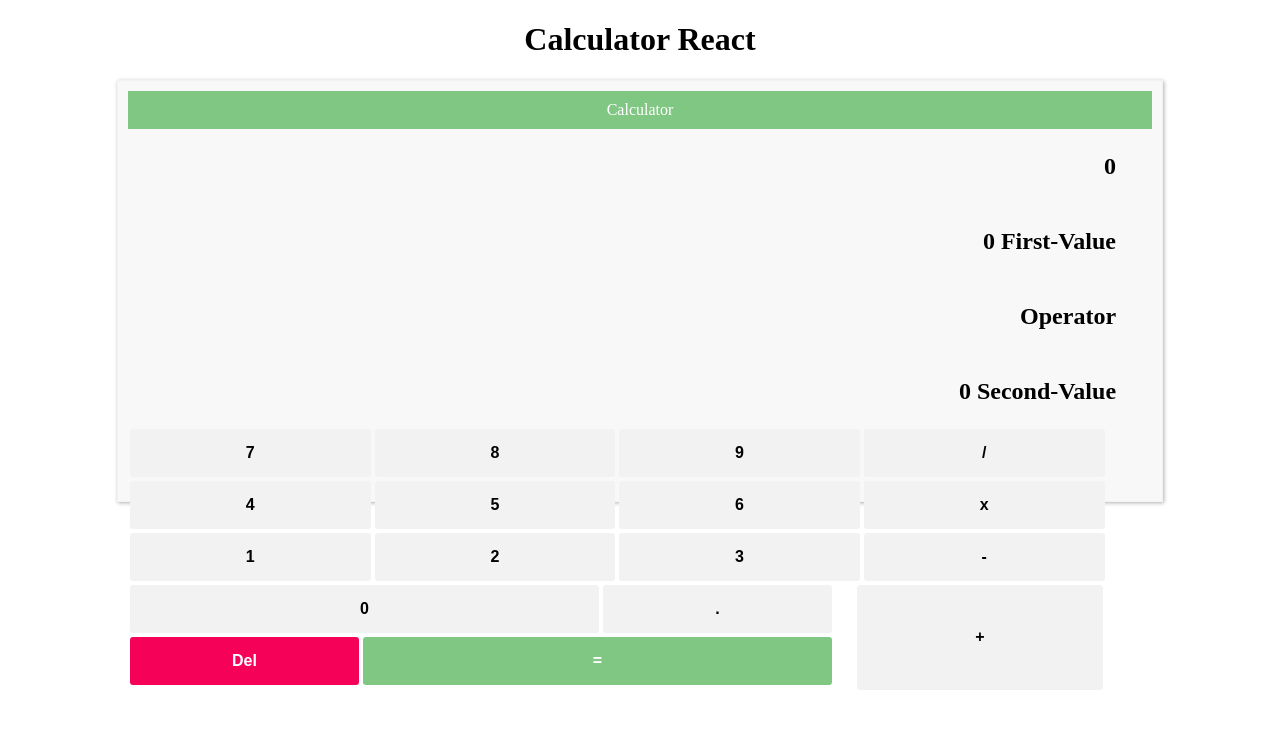
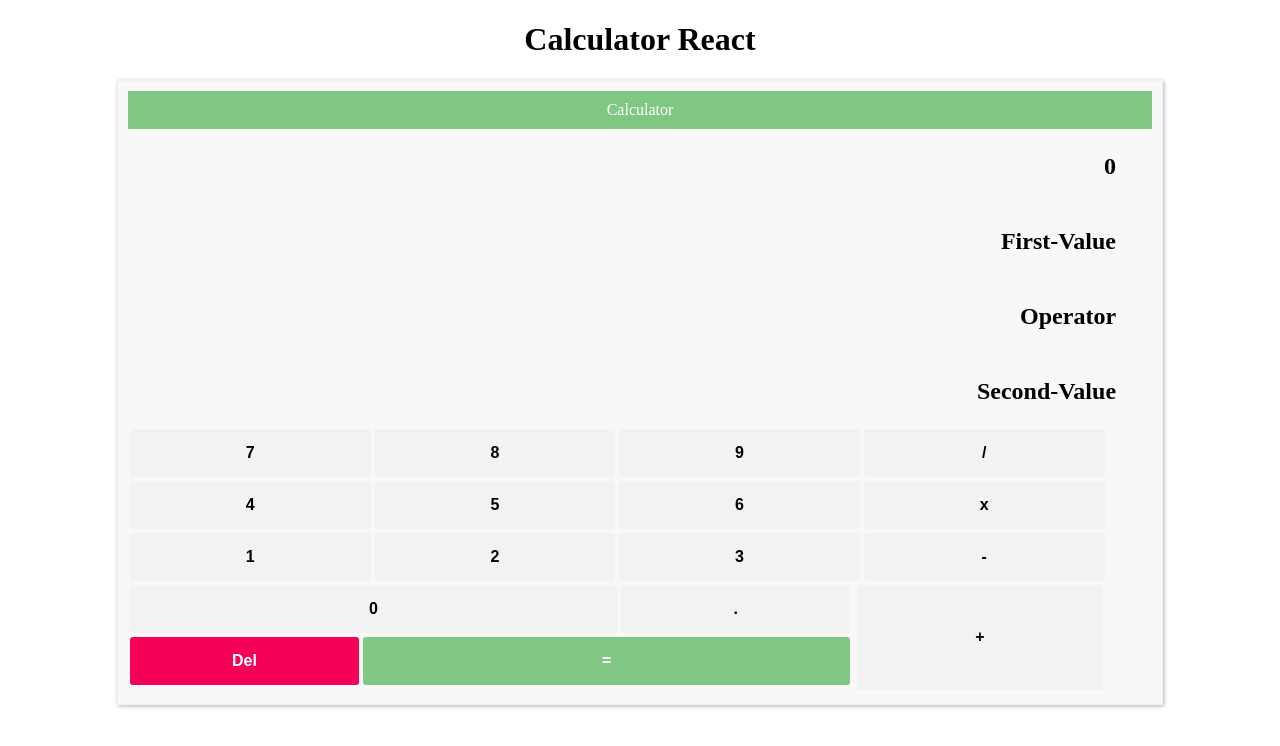
Before and after one commit to fhyem/calculator, a React app: page / in a window 1280 px wide. Shown: the top 746 px of the page. Built offline with nearby package versions, Linux system fonts and the light colour scheme.

Commit message:
added Dot functionality

```diff
--- a/components/App.js
+++ b/components/App.js
@@ -6,6 +6,14 @@ function App() {
   const [secondValue, setSecondValue] = useState(0);
   const [result, setResult] = useState(0);
   const [operator, setOperator] = useState("");
+
+  const inputDot = () => {
+    if (firstValue.indexOf(".") === -1 && operator === "") {
+      setFirstValue(firstValue + ".");
+    } else if (secondValue.indexOf(".") === -1) {
+      setSecondValue(secondValue + ".");
+    }
+  };
 
   const numInput = (e) => {
     if (firstValue === 0 || result !== 0) {
@@ -57,9 +65,11 @@ function App() {
       <div className="container">
         <div className="header">Calculator</div>
         <h2 className="result">{result}</h2>
-        <h2 className="result">{firstValue} First-Value</h2>
+        <h2 className="result">{firstValue ? firstValue : null} First-Value</h2>
         <h2 className="result">{operator} Operator</h2>
-        <h2 className="result">{secondValue} Second-Value</h2>
+        <h2 className="result">
+          {secondValue ? secondValue : null} Second-Value
+        </h2>
         <div className="second-row">
           <button
             type="button"
@@ -163,7 +173,7 @@ function App() {
               type="button"
               className="global small dot"
               name="."
-              onClick={(e) => numInput(e)}>
+              onClick={() => inputDot()}>
               .
             </button>
             <button
--- a/components/app.css
+++ b/components/app.css
@@ -10,13 +10,14 @@ h1 {
 .container {
   margin: auto;
   width: 80%;
+  height: 100%;
   padding: 10px;
   border: 1px solid #f2f2f2;
   -webkit-box-shadow: 1px 1px 4px 0px rgba(176, 176, 176, 1);
   -moz-box-shadow: 1px 1px 4px 0px rgba(176, 176, 176, 1);
   box-shadow: 1px 1px 4px 0px rgba(176, 176, 176, 1);
   background-color: #fff;
-  height: 400px;
+  /* height: 400px; */
   background-color: #f8f8f8;
 }
 .header {
@@ -41,6 +42,7 @@ h1 {
 .conflict {
   display: inline-block;
   width: 100%;
+  position: inherit;
 }
 .global {
   padding: 15px;
@@ -106,3 +108,12 @@ h1 {
 .top-margin {
   margin-top: 4px;
 }
+.zero {
+  width: 67%;
+}
+.dot {
+  width: 3fr;
+}
+.equal {
+  width: 67%;
+}
```
